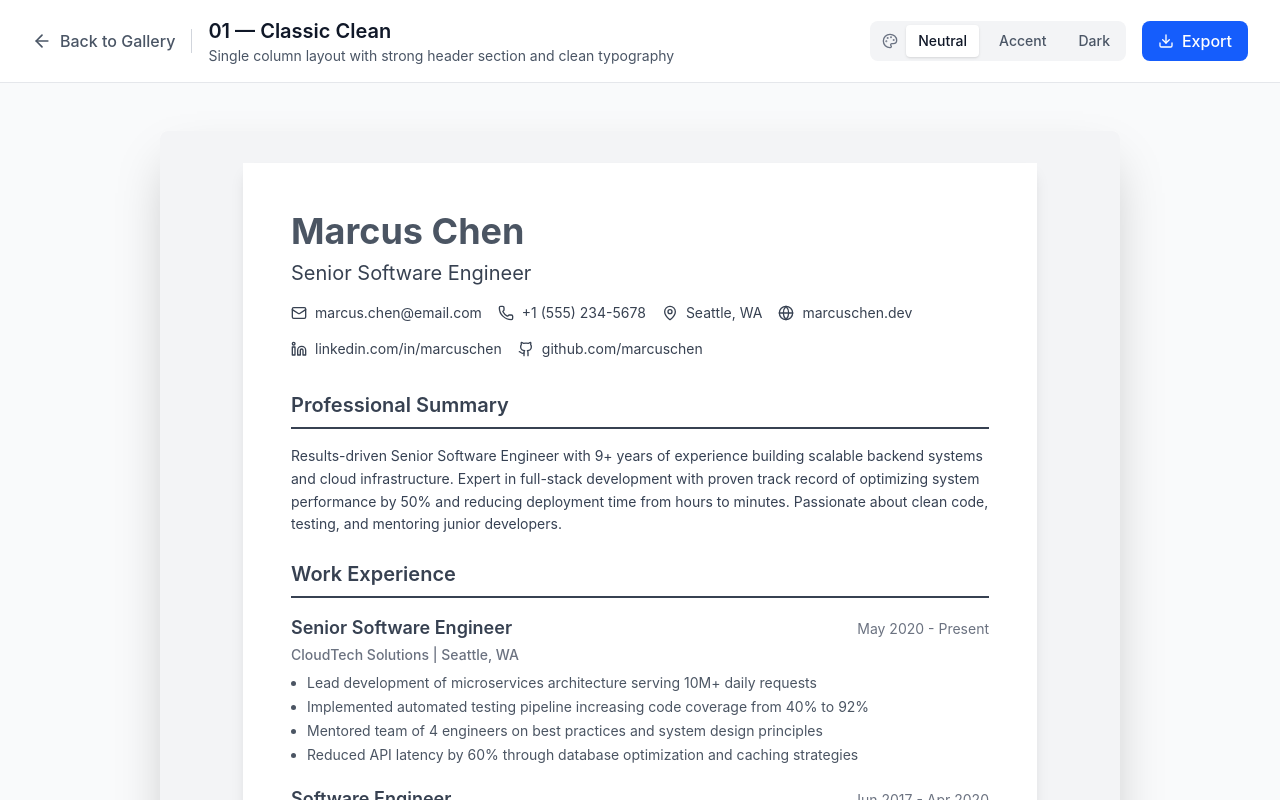
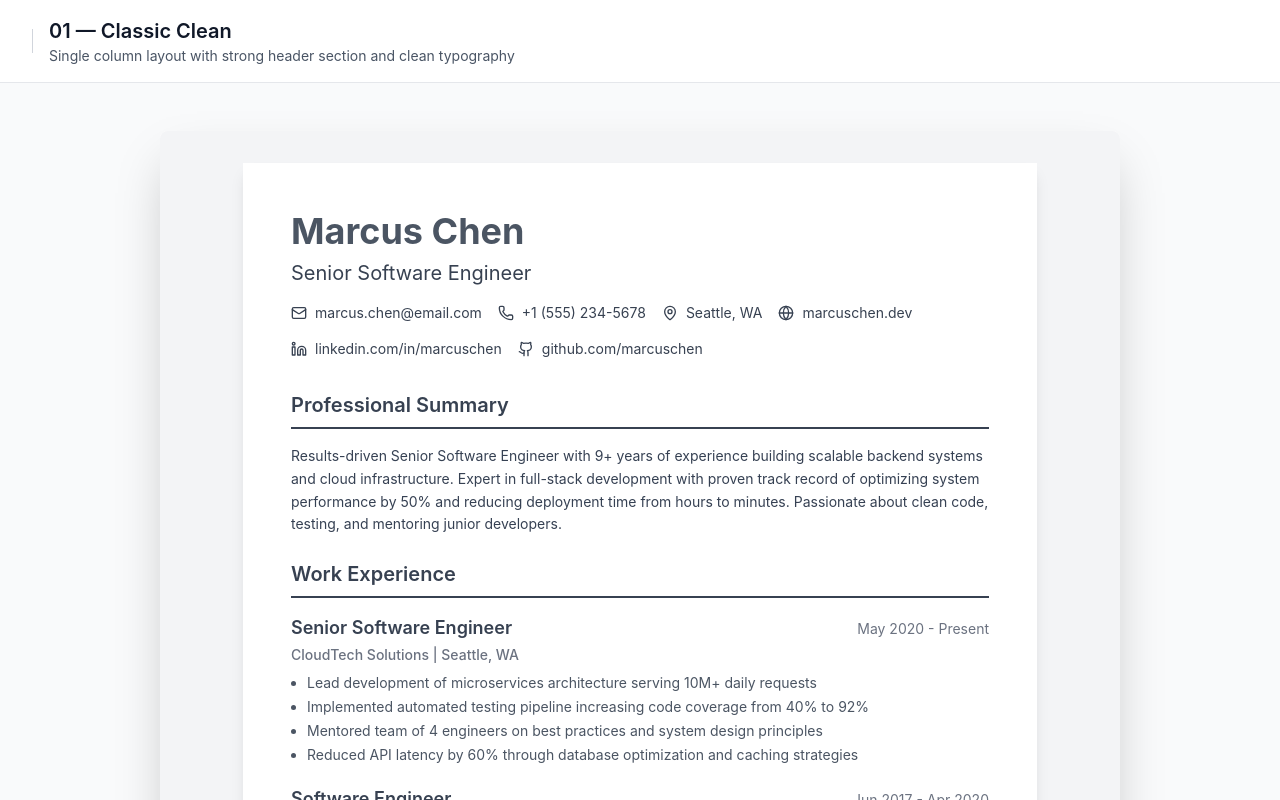
Before and after one commit to ayomide-23/templates, a React (Vite) app: page / in a window 1280 px wide. Both pictures are taken after a click on the button 175 px from the left and 481 px from the top of the page. Shown: the top 800 px of the page. Built offline with nearby package versions, Linux system fonts and the light colour scheme.

Commit message:
updates to remove template nav bar

```diff
--- a/src/app/components/TemplateViewer.tsx
+++ b/src/app/components/TemplateViewer.tsx
@@ -137,13 +137,13 @@ export function TemplateViewer({
         <div className="max-w-7xl mx-auto px-4 sm:px-6 lg:px-8 py-4">
           <div className="flex items-center justify-between">
             <div className="flex items-center gap-4">
-              <button
+              {/* <button
                 onClick={onBack}
                 className="flex items-center gap-2 text-gray-600 hover:text-gray-900 transition-colors"
               >
                 <ArrowLeft className="w-5 h-5" />
                 <span>Back to Gallery</span>
-              </button>
+              </button> */}
               <div className="h-6 w-px bg-gray-300"></div>
               <div>
                 <h2 className="font-semibold text-gray-900">
@@ -155,7 +155,7 @@ export function TemplateViewer({
 
             <div className="flex items-center gap-4">
               {/* Theme Selector */}
-              <div className="flex items-center gap-2 bg-gray-100 rounded-lg p-1">
+              {/* <div className="flex items-center gap-2 bg-gray-100 rounded-lg p-1">
                 <Palette className="w-4 h-4 text-gray-500 ml-2" />
                 {(['neutral', 'accent', 'dark'] as ThemeVariant[]).map((t) => (
                   <button
@@ -170,10 +170,10 @@ export function TemplateViewer({
                     {t.charAt(0).toUpperCase() + t.slice(1)}
                   </button>
                 ))}
-              </div>
+              </div> */}
 
               {/* Export dropdown */}
-              <div className="relative group">
+              {/* <div className="relative group">
                 <button
                   className="flex items-center gap-2 px-4 py-2 bg-blue-600 text-white rounded-lg hover:bg-blue-700 transition-colors disabled:bg-blue-400 disabled:cursor-not-allowed"
                   disabled={isExporting}
@@ -200,7 +200,7 @@ export function TemplateViewer({
                     </button>
                   </div>
                 </div>
-              </div>
+              </div> */}
             </div>
           </div>
         </div>
@@ -210,7 +210,6 @@ export function TemplateViewer({
       <main className="max-w-5xl mx-auto px-4 sm:px-6 lg:px-8 py-12">
         <div className="bg-white shadow-2xl rounded-lg overflow-hidden">
           <div className="bg-gray-100 p-8">
-            {/* THIS IS THE RESUME CONTAINER */}
             <div
               ref={resumeRef}
               className="mx-auto bg-white shadow-lg"
```
Also changed, not shown: src/data/sampleData.ts (+19 -1 lines).
